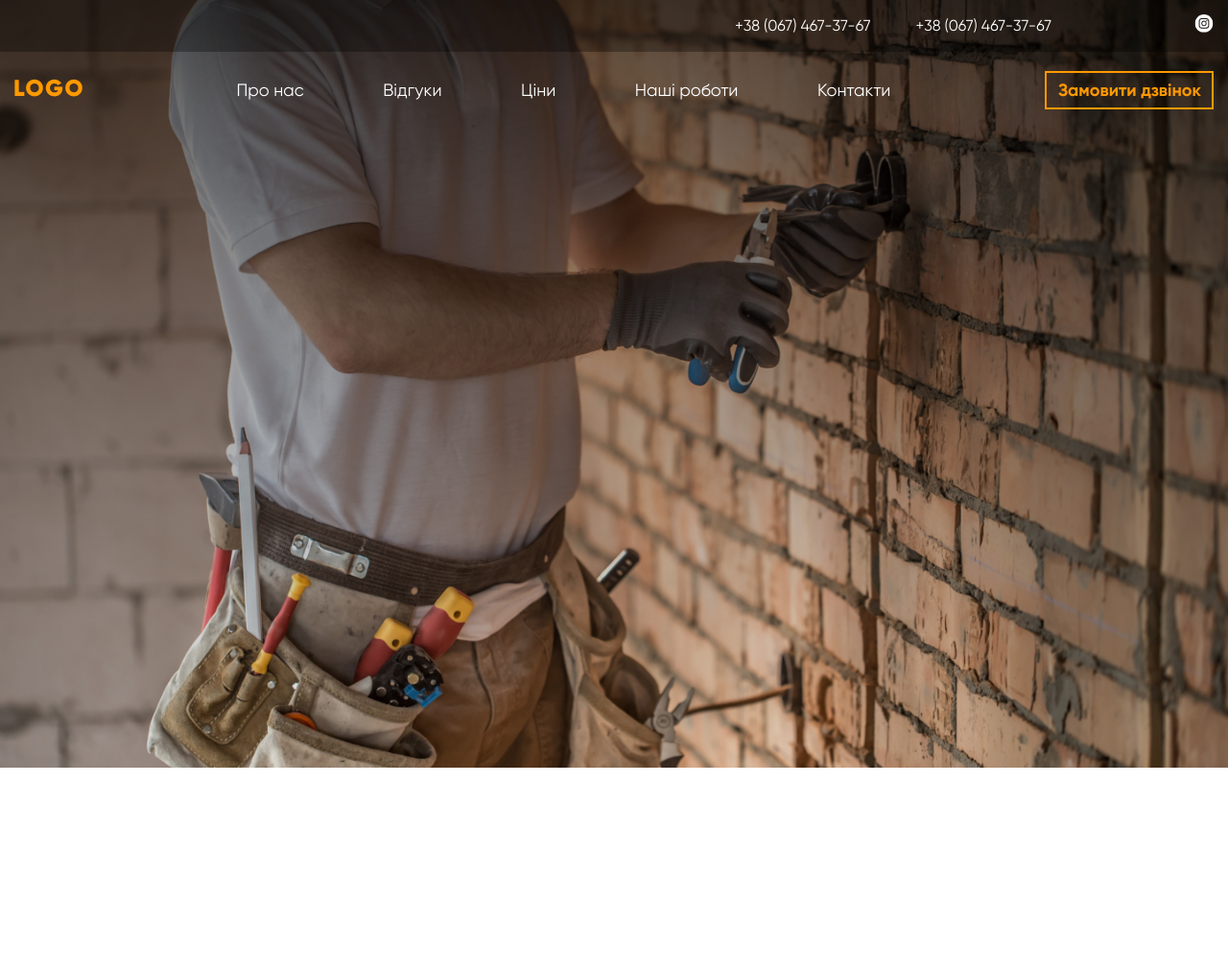
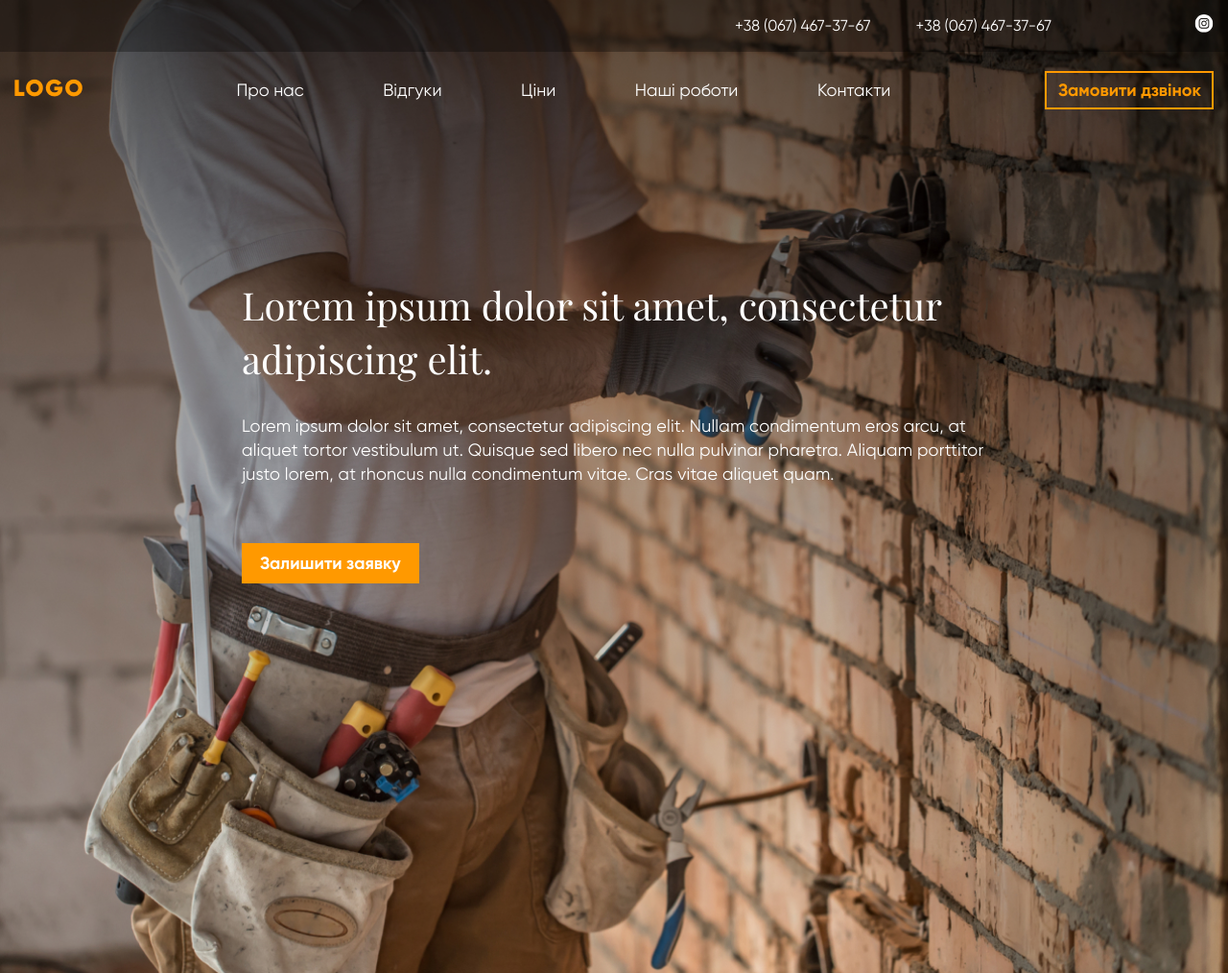
Before and after one commit to Dencho96/Builder_Lviv, a website: page app/index.html in a window 1280 px wide. Shown: the whole page at 96% size. Before the commit the page ends 800 px from the top, so only its background shows below. Drawn offline with nearby package versions, Linux system fonts and the light colour scheme.

Commit message:
added hero section

```diff
--- a/app/index.html
+++ b/app/index.html
@@ -90,7 +90,17 @@
 
     <main class="main">
         <section class="hero">
-
+            <div class="hero__box">
+                <div class="hero__title">
+                    Lorem ipsum dolor sit amet, consectetur adipiscing elit.
+                </div>
+                <p class="hero__text">
+                    Lorem ipsum dolor sit amet, consectetur adipiscing elit. Nullam condimentum eros arcu, at aliquet tortor vestibulum ut. Quisque sed libero nec nulla pulvinar pharetra. Aliquam porttitor justo lorem, at rhoncus nulla condimentum vitae. Cras vitae aliquet quam.
+                </p>
+                <a class="hero__order" href="#">
+                    Залишити заявку
+                </a>
+            </div>
         </section>
     </main>
 
--- a/app/scss/_global.scss
+++ b/app/scss/_global.scss
@@ -31,6 +31,7 @@ body {
     background-color: white;
     font-family: "Gilroy", sans-serif;
     font-size: 18px;
+    font-weight: 400;
 }
 
 .container {
--- a/app/scss/page-index/_header.scss
+++ b/app/scss/page-index/_header.scss
@@ -3,6 +3,7 @@
     top: 0;
     left: 0;
     right: 0;
+    z-index: 5;
     color: white;
     &__top {
         background-color: rgba(0, 0, 0, 0.31);
--- a/app/scss/page-index/_hero.scss
+++ b/app/scss/page-index/_hero.scss
@@ -1,7 +1,42 @@
 .hero{
-    height: 100vh;
+    position: relative;
+    height: 1014px;
     background-image: url("../images/hero.jpg");
     background-repeat: no-repeat;
     background-size: cover;
     background-position: center top;
+
+    &__box{
+        position: absolute;
+        left: 50%;
+        bottom: 40%;
+        transform: translateX(-50%);
+        max-width: 776px;
+        width: 100%;
+        color: white;
+    }
+
+    &__title{
+        margin-bottom: 29px;
+        font-size: 40px;
+        line-height: 56px;
+        font-family: "Playfair", sans-serif;
+    }
+
+    &__text{
+        margin-bottom: 60px;
+        line-height: 25px;
+        letter-spacing: 0.2px;
+    }
+
+    &__order{
+        padding: 11px 19px;
+        background-color: $orange;
+        font-weight: 700;
+        transition: opacity, 0.2s;
+
+        &:hover{
+            opacity: 0.7;
+        }
+    }
 }
```
Also changed, not shown: app/css/style.min.css.
